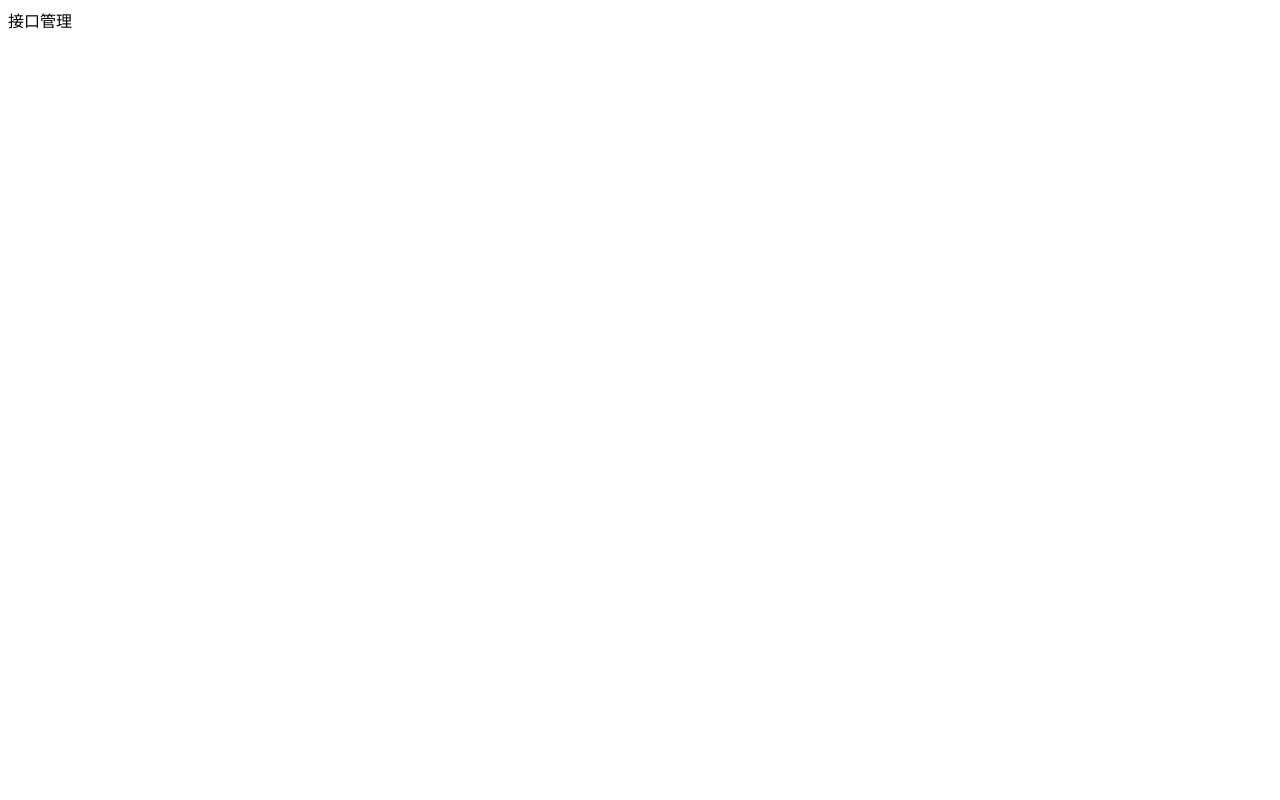
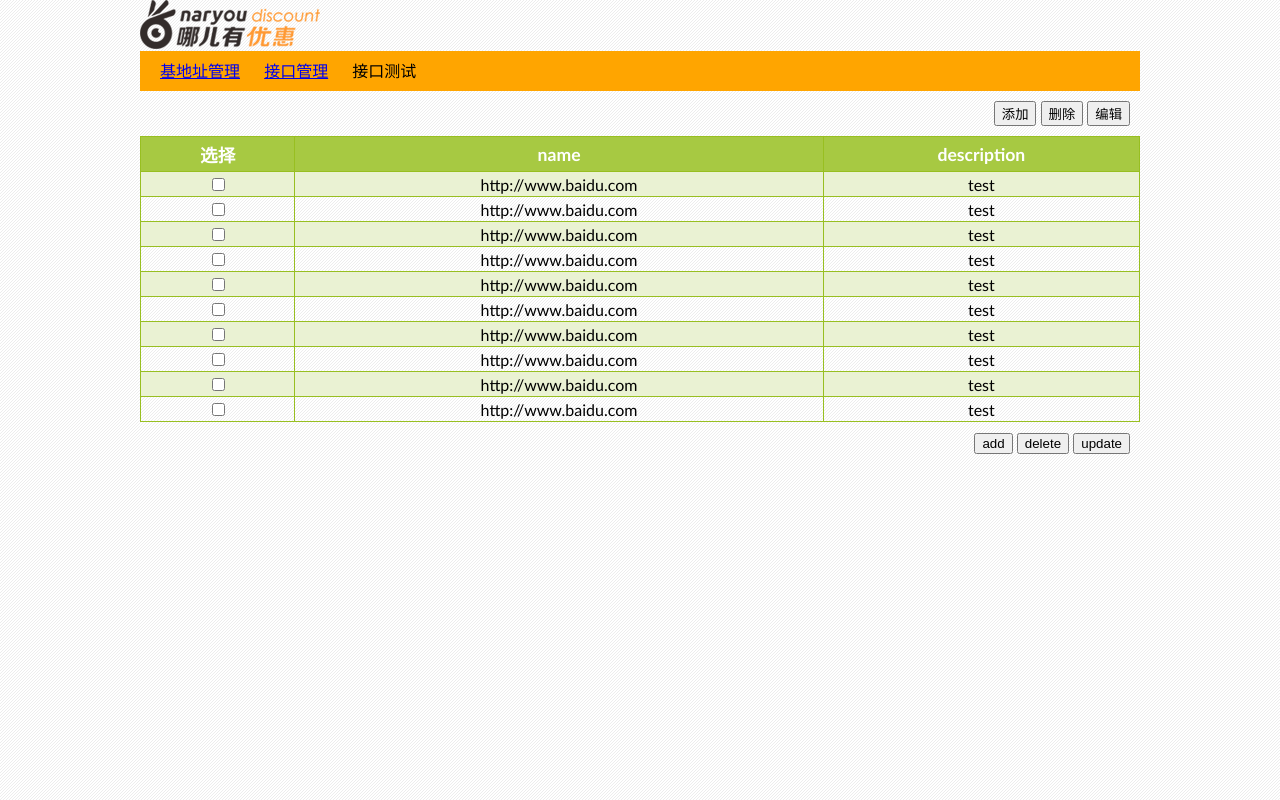
Before and after one commit to xieliang43/InterfaceTest, a PHP site: page /manage_interface.php in a window 1280 px wide. Before the commit the page is almost empty. Run offline with PHP 8.4, Linux system fonts and the light colour scheme.

Commit message:
asdfasdf

```diff
--- /dev/null
+++ b/application/header.html
@@ -0,0 +1,14 @@
+<div class="logo">
+	<img alt="logo" src="./resource/image/logo.png">
+</div>
+<div id="menu">
+	<div>
+		<a href="manage_base_url.php">基地址管理</a>
+	</div>
+	<div>
+		<a href="manage_interface.php">接口管理</a>
+	</div>
+	<div>
+		接口测试
+	</div>
+</div>
--- a/application/index.php
+++ /dev/null
@@ -1,6 +0,0 @@
-<html>
-<frameset cols="25%,75%">
-  <frame src="menu.html" />
-  <frame src="manage_base_url.php" id="content"/>
-</frameset>
-</html>
--- a/application/manage_interface.php
+++ b/application/manage_interface.php
@@ -1,3 +1,77 @@
-<?php
-echo "接口管理";
-?>
+<html>
+	<head>
+	<link href="./resource/css/application.css" rel="stylesheet" type="text/css">
+	<style type="text/css">
+		#operation
+		{
+			float:right;
+			margin:10px;
+		}
+
+		#add_base_url
+		{
+			display:none;
+		}
+	</style>
+	<script type="text/javascript">
+	function changeSelect(cbox)
+	{
+		var objCheckBoxs = document.getElementsByName('baseUrlId');
+		for(var i=0;i < objCheckBoxs.length;i++){
+			if(objCheckBoxs[i] != cbox){
+				objCheckBoxs[i].checked = false;
+			}
+		}
+	}
+
+	function addBaseUrl()
+	{
+		document.getElementById('add_base_url').style.display = "block";
+	}
+	</script>
+	</head>
+	<body>
+		<?php include_once 'header.html';?>
+		<div id="content">
+			<div id="operation">
+				<input type="button" value="添加" onclick="addBaseUrl()"/>
+				<input type="button" value="删除"/>
+				<input type="button" value="编辑"/>
+			</div>
+			<table id="cus_table">
+				<tr>
+					<th>
+						选择
+					</th>
+					<th>
+						name
+					</th>
+					<th>
+						description
+					</th>
+				</tr>
+				<?php for($i=0 ; $i<10 ; $i++){ ?>
+				<tr class="<?php if ($i%2 == 0) echo "alt"?>">
+					<td style="wdith:10%">
+						<input type="checkbox" name="baseUrlId" value="<?php echo $i?>" onchange="changeSelect(this)"/>
+					</td>
+					<td style="wdith:45%">
+						http://www.baidu.com
+					</td>
+					<td style="wdith:45%">
+						test
+					</td>
+				</tr>
+				<?php }?>
+			</table>
+			<div id="add_base_url">
+				adfadsf
+			</div>
+			<div id="operation">
+				<input type="button" value="add"/>
+				<input type="button" value="delete"/>
+				<input type="button" value="update"/>
+			</div>
+		</div>
+	</body>
+</html>
--- /dev/null
+++ b/application/resource/css/application.css
@@ -0,0 +1,60 @@
+@CHARSET "UTF-8";
+
+body {
+	font-family:"Trebuchet MS", Arial, Helvetica, sans-serif;
+	padding:0px;
+	margin:0px;
+	background:url(../image/bg.png) repeat;
+}
+
+.logo{width:1000px;margin:0 auto;height:51px;}
+
+#menu{
+	margin-top:10px;
+	height:40px;
+	width:1000px;
+	margin:0 auto;
+	background:orange;
+}
+
+#menu div{
+	display:inline;
+	height:40px;
+	line-height:40px;
+	margin-left:20px;
+}
+
+#content{
+	width:1000px;
+	margin:0 auto;
+}
+
+#cus_table
+{
+	font-family:"Trebuchet MS", Arial, Helvetica, sans-serif;
+	border-collapse:collapse;
+	width:100%;
+}
+
+#cus_table td, #cus_table th
+{
+	text-align:center;
+	font-size:1em;
+	border:1px solid #98bf21;
+	padding:3px 7px 2px 7px;
+}
+
+#cus_table th
+{
+	font-size:1.1em;
+	padding-top:5px;
+	padding-bottom:4px;
+	background-color:#A7C942;
+	color:#ffffff;
+}
+
+#cus_table tr.alt td
+{
+	color:#000000;
+	background-color:#EAF2D3;
+}
```
Also changed, not shown: application/index.html (renamed from application/menu.html, +8 -12 lines), application/manage_base_url.php (+8 -35 lines), application/resource/image/bg.png (added), application/resource/image/logo.png (added), 1 other file.
